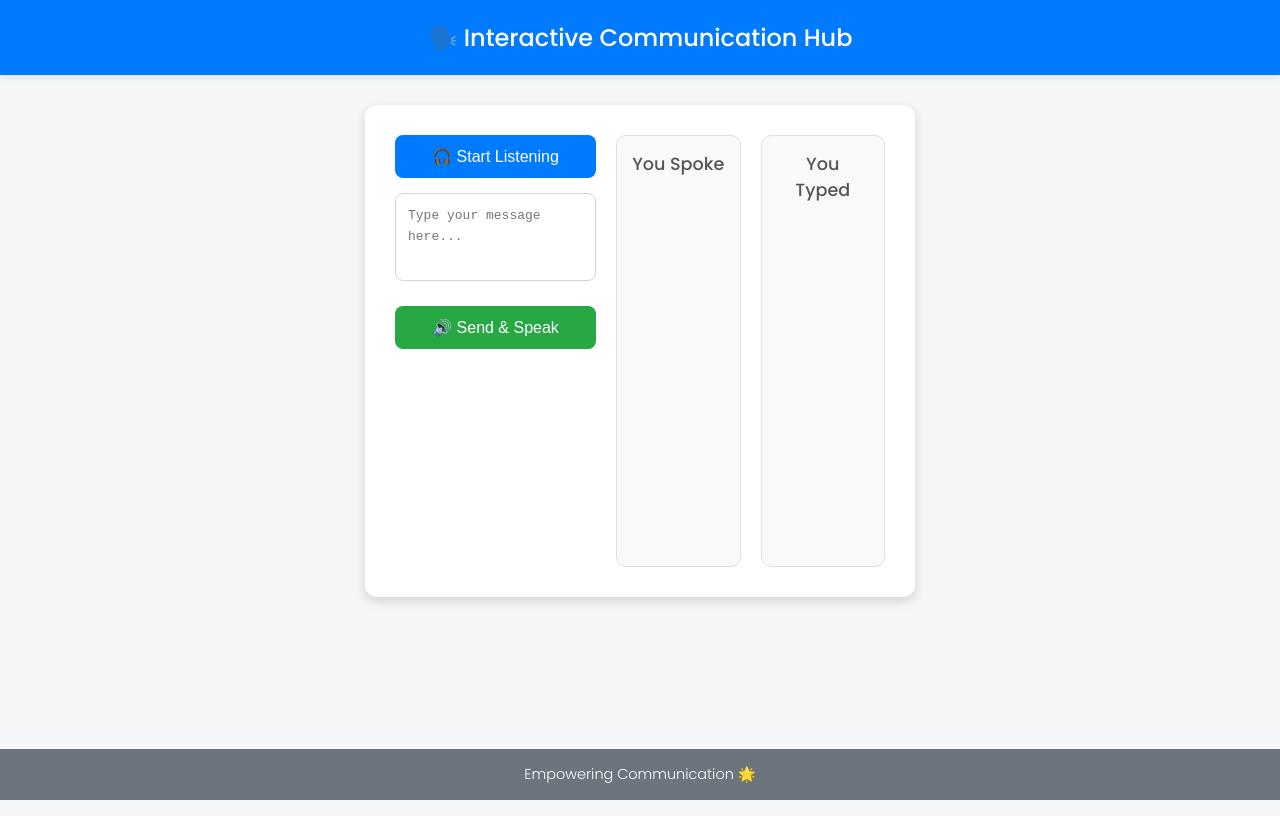
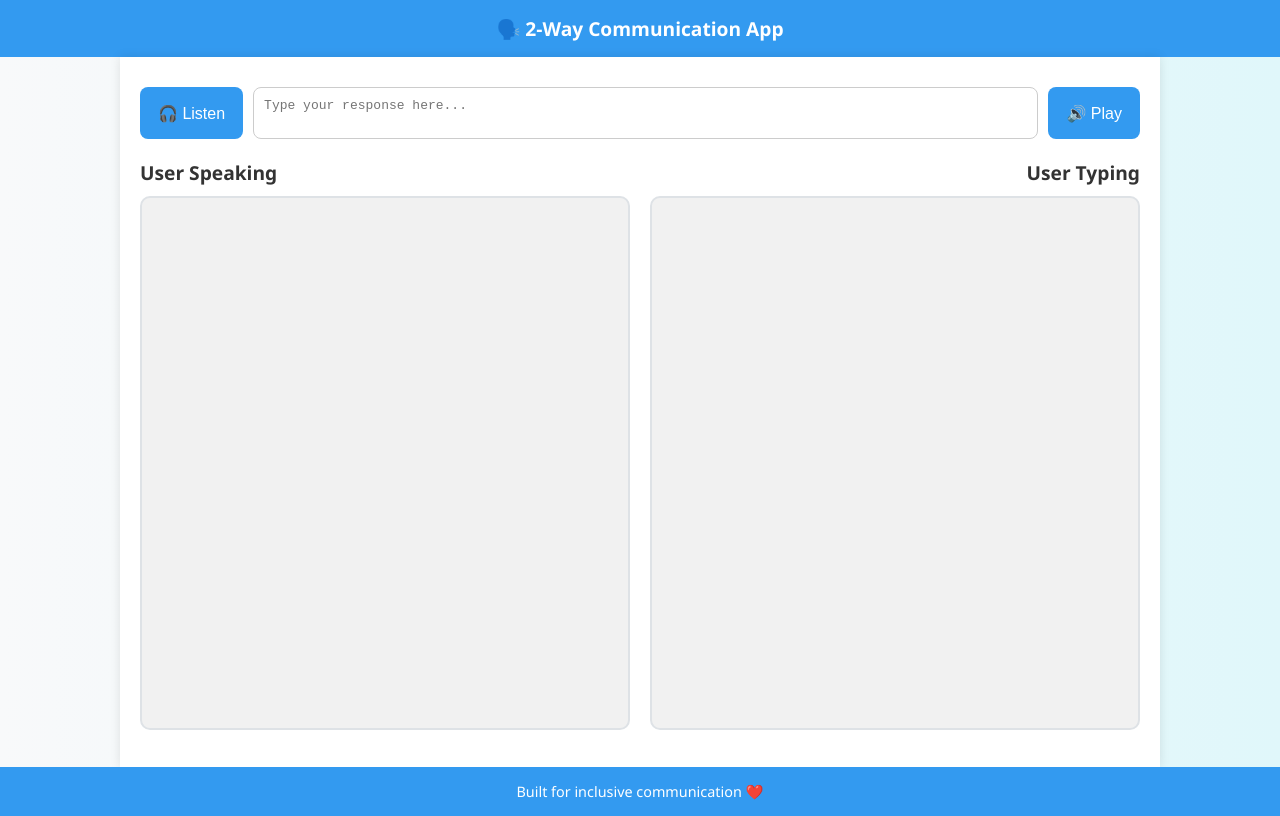
Before and after one commit to SAMP2811/Chat-App, a plain HTML site: page index.html in a window 1280 px wide. Drawn offline with Linux system fonts and the light colour scheme.

Commit message:
Update index.html
Back to OG

```diff
--- a/index.html
+++ b/index.html
@@ -4,181 +4,145 @@
   <meta charset="UTF-8" />
   <meta name="viewport" content="width=device-width, initial-scale=1.0"/>
   <title>2-Way Communication</title>
-    <link rel="preconnect" href="https://fonts.googleapis.com">
-    <link rel="preconnect" href="https://fonts.gstatic.com" crossorigin>
-    <link href="https://fonts.googleapis.com/css2?family=Poppins:wght@300;400;500;600&display=swap" rel="stylesheet">
   <style>
     body {
-            font-family: 'Poppins', sans-serif;
+      font-family: 'Segoe UI', sans-serif;
       margin: 0;
       padding: 0;
-            background: #f4f6f8; /* Light grey background */
-            color: #333;
-            display: flex;
-            flex-direction: column;
-            min-height: 100vh;
+      background: linear-gradient(to right, #f8f9fa, #e0f7fa);
     }
-        header {
-            background-color: #007bff; /* Vibrant blue header */
-            color: white;
-            padding: 20px;
-            text-align: center;
-            font-size: 1.5em;
-            font-weight: 500;
-            box-shadow: 0 2px 5px rgba(0,0,0,0.1);
-        }
-        footer {
-            background-color: #6c757d; /* Dark grey footer */
+    header, footer {
+      background-color: #339af0;
       color: white;
       padding: 15px;
       text-align: center;
+      font-size: 1.2em;
+      font-weight: bold;
+    }
+    footer {
       font-size: 0.9em;
-            font-weight: 300;
-            margin-top: auto;
+      font-weight: normal;
     }
     .container {
-            max-width: 900px;
-            margin: 30px auto;
-            padding: 30px;
-            background: white;
-            border-radius: 12px;
-            box-shadow: 0 4px 12px rgba(0,0,0,0.15);
-            display: flex; /* Make container a flex container */
-            flex-direction: row; /* Arrange items horizontally */
-            gap: 20px; /* Space between the two columns */
+      max-width: 1000px;
+      margin: auto;
+      padding: 20px;
+      background: #ffffff;
+      min-height: calc(100vh - 130px);
+      display: flex;
+      flex-direction: column;
+      box-shadow: 0 0 10px rgba(0,0,0,0.1);
     }
     .controls {
       display: flex;
-            flex-direction: column; /* Stack controls vertically */
-            gap: 15px;
-            margin-bottom: 25px;
+      justify-content: space-between;
+      margin: 10px 0 20px;
+      gap: 10px;
+      flex-wrap: wrap;
     }
     textarea {
-            padding: 12px;
+      flex: 1;
+      padding: 10px;
       resize: none;
       border-radius: 8px;
-            border: 1px solid #ced4da;
+      border: 1px solid #ccc;
       font-size: 1em;
-            line-height: 1.6;
-            transition: border-color 0.2s ease-in-out;
-            margin-bottom: 10px; /* Add some space below the textarea */
-        }
-        textarea:focus {
-            outline: none;
-            border-color: #007bff;
-            box-shadow: 0 0 0 0.2rem rgba(0, 123, 255, 0.25);
     }
     button {
-            padding: 12px 20px;
+      padding: 10px 18px;
       border: none;
       border-radius: 8px;
-            background-color: #28a745; /* Success green button */
+      background-color: #339af0;
       color: white;
       cursor: pointer;
       font-size: 1em;
-            transition: background-color 0.2s ease-in-out;
+      transition: background-color 0.2s;
     }
     button:hover {
-            background-color: #218838;
+      background-color: #228be6;
     }
-        button:first-child {
-            background-color: #007bff; /* Blue listen button */
+    .chat-labels {
+      display: flex;
+      justify-content: space-between;
+      font-weight: bold;
+      font-size: 1.2em;
+      padding-bottom: 10px;
+      color: #333;
     }
-        button:first-child:hover {
-            background-color: #0056b3;
+    .chat-area {
+      display: flex;
+      gap: 20px;
+      flex: 1;
+      flex-direction: row;
     }
-        .chat-column {
-            flex: 1; /* Distribute available space equally */
-            border: 1px solid #e0e0e0;
+    .column {
+      flex: 1;
+      display: flex;
+      flex-direction: column;
+      border: 2px solid #dee2e6;
       border-radius: 10px;
       padding: 15px;
-            background: #f9f9f9;
-            height: 400px;
+      background: #f1f1f1;
+      height: 500px;
       overflow-y: auto;
       scroll-behavior: smooth;
-            display: flex;
+    }
+    .msg {
+      margin: 8px 0;
+      padding: 12px 15px;
+      border-radius: 15px;
+      max-width: 90%;
+      word-wrap: break-word;
+      font-size: 1em;
+      animation: fadeIn 0.3s ease-in;
+    }
+    .speaking {
+      background: #d0ebff;
+      align-self: flex-start;
+      border: 1px solid #74c0fc;
+    }
+    .typing {
+      background: #d3f9d8;
+      align-self: flex-end;
+      border: 1px solid #69db7c;
+    }
+    @media (max-width: 768px) {
+      .chat-area {
         flex-direction: column;
       }
-        .chat-column::-webkit-scrollbar {
-            width: 8px;
+      .chat-labels {
+        flex-direction: column;
+        gap: 5px;
+        text-align: center;
       }
-        .chat-column::-webkit-scrollbar-thumb {
-            background-color: #aaa;
-            border-radius: 4px;
     }
-        .chat-column::-webkit-scrollbar-thumb:hover {
-            background-color: #888;
-        }
-        .chat-column-label {
-            font-weight: 500;
-            font-size: 1.1em;
-            padding-bottom: 10px;
-            color: #555;
-            text-align: center; /* Center the labels */
-        }
-        .msg {
-            margin-bottom: 10px;
-            padding: 12px 18px;
-            border-radius: 20px;
-            max-width: 80%;
-            word-wrap: break-word;
-            font-size: 1em;
-            animation: fadeInUp 0.3s ease-in-out;
-            box-shadow: 0 1px 3px rgba(0,0,0,0.08);
-        }
-        .speaking {
-            background: #e7f3ff; /* Light blue for speaking */
-            color: #007bff;
-            align-self: flex-start;
-            border: 1px solid #d0e3ff;
-        }
-        .typing {
-            background: #e6ffe9; /* Light green for typing */
-            color: #28a745;
-            align-self: flex-end;
-            border: 1px solid #d3f9d8;
-        }
-        /* Adjust for smaller screens to maintain side-by-side view */
-        @media (max-width: 600px) {
-            .container {
-                flex-direction: column; /* Stack columns on very small screens if needed */
-            }
-            .controls {
-                flex-direction: row; /* Keep controls horizontal on smaller screens */
-                flex-wrap: wrap;
-                justify-content: space-between;
-            }
-            textarea {
-                flex-grow: 1;
-                margin-bottom: 0;
-            }
-            button {
-                flex-basis: calc(50% - 5px); /* Distribute buttons on two lines */
-            }
+    @keyframes fadeIn {
+      from {opacity: 0;}
+      to {opacity: 1;}
     }
   </style>
 </head>
 <body>
   <header>
-        🗣️ Interactive Communication Hub
+    🗣️ 2-Way Communication App
   </header>
   <div class="container">
     <div class="controls">
-            <button onclick="startListening()">🎧 Start Listening</button>
-            <textarea id="textInput" rows="3" placeholder="Type your message here..."></textarea>
-            <button onclick="sendMessage()">🔊 Send & Speak</button>
+      <button onclick="startListening()">🎧 Listen</button>
+      <textarea id="textInput" rows="2" placeholder="Type your response here..."></textarea>
+      <button onclick="sendMessage()">🔊 Play</button>
     </div>
-        <div class="chat-column">
-            <div class="chat-column-label">You Spoke</div>
-            <div id="speakingChat"></div>
+    <div class="chat-labels">
+      <span>User Speaking</span>
+      <span>User Typing</span>
     </div>
-        <div class="chat-column">
-            <div class="chat-column-label">You Typed</div>
-            <div id="typingChat"></div>
+    <div class="chat-area">
+      <div class="column" id="speakingChat"></div>
+      <div class="column" id="typingChat"></div>
     </div>
   </div>
   <footer>
-        Empowering Communication 🌟
+    Built for inclusive communication ❤️
   </footer>
 
   <script>
@@ -195,7 +159,6 @@
     }
 
     function startListening() {
-            if ('SpeechRecognition' in window || 'webkitSpeechRecognition' in window) {
       const recognition = new (window.SpeechRecognition || window.webkitSpeechRecognition)();
       recognition.lang = 'en-US';
       recognition.start();
@@ -203,13 +166,6 @@
         const transcript = event.results[0][0].transcript;
         addMessage(speakingChat, transcript, "speaking");
       };
-                recognition.onerror = (event) => {
-                    console.error('Speech recognition error:', event.error);
-                    alert('Speech recognition error. Please ensure your microphone is working.');
-                };
-            } else {
-                alert('Your browser does not support Speech Recognition. Please try a different browser (e.g., Chrome).');
-            }
     }
 
     function sendMessage() {
@@ -217,13 +173,9 @@
       if (!text) return;
       addMessage(typingChat, text, "typing");
       input.value = "";
-            if ('speechSynthesis' in window) {
       const tts = new SpeechSynthesisUtterance(text);
       tts.lang = 'en-US';
       window.speechSynthesis.speak(tts);
-            } else {
-                alert('Your browser does not support Speech Synthesis.');
-            }
     }
   </script>
 </body>
```
Lines whose indentation alone changed are shown as unchanged.
